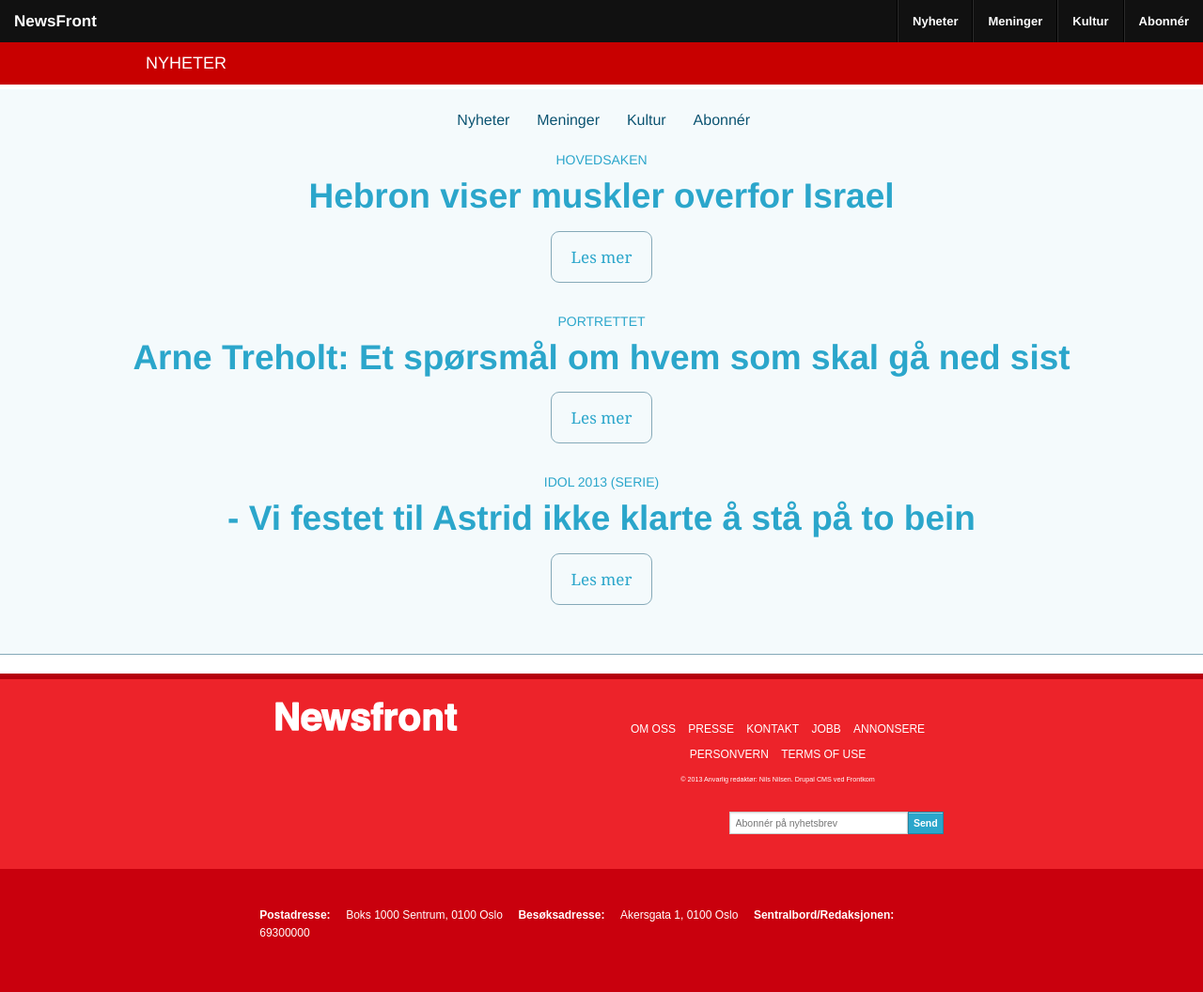
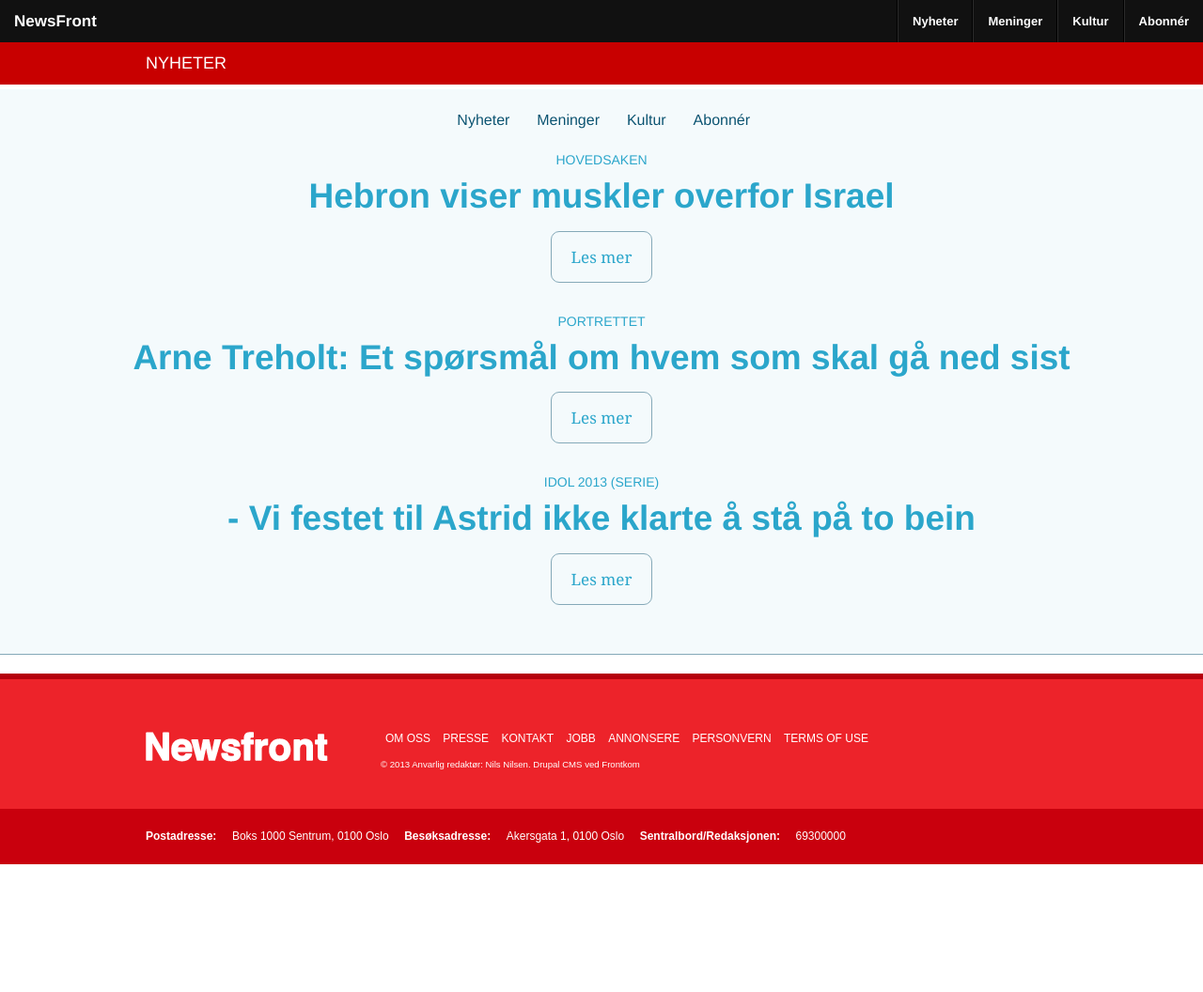
Before and after one commit to front/nb, a Jekyll site: the page built from tl-menu.html, in a window 1280 px wide. Shown: the whole page at 94% size. Built offline with Jekyll 4.4.1, drawn with Linux system fonts in a browser that asks for light colours; after the commit the page ends 920 px from its top, so only the background shows below that.

Commit message:
newsweekish footer now looks good on big screens too

```diff
--- a/_layouts/zurb.html
+++ b/_layouts/zurb.html
@@ -106,12 +106,12 @@
 
   <footer class="global-footer">
     <div class="links-bar row">
-      <div class="large-4 columns">
+      <div class="large-3 columns">
         <a href="/" class="footer-logo-link">
           <h3 class="image-replace nf-logo-white">Newsfront</h3>
         </a>
       </div>
-      <div class="standard-links large-6 columns">
+      <div class="standard-links large-9 columns">
         <ul class="inline-block">
           <li><a href="#">Om oss</a></li>
           <li><a href="#">Presse</a></li>
@@ -124,7 +124,8 @@
         <small>© 2013 Anvarlig redaktør: Nils Nilsen. <a href="http://www.frontkom.no">Drupal CMS ved Frontkom</a></small>
       </div>
     </div>
-    <div class="row newsletter-signup">
+
+    <!-- <div class="row newsletter-signup">
         <div class="large-4 columns right">
           <div class="row collapse">
             <div class="small-10 columns">
@@ -135,7 +136,8 @@
             </div>
           </div>
         </div>
-      </div>
+    </div>
+ -->
     <div class="final-bar clearfix hide-mobile">
       <div class="row">
         <div class="contact-info large-12 columns center">
--- a/css/nfn.css
+++ b/css/nfn.css
@@ -317,13 +317,14 @@
 }
 
 .global-footer .standard-links {
-  margin: 0 auto 30px;
+  margin: 10px auto;
 }
 
 .global-footer .standard-links ul {
   float: none;
-  margin: 20px auto 4px;
+  margin: 0 auto 4px;
   display: block;
+  font-size: 12px;
 }
 
 .global-footer .standard-links li {
@@ -342,12 +343,22 @@
   height: 32px;
 }
 
-.global-footer .final-bar {
+.links-bar {
+  padding-top: 30px;
+  padding-bottom: 10px;
+}
+
+.final-bar {
   clear: both;
   overflow: hidden;
   background: #c9000d;
   margin-top: 24px;
-  padding: 40px 60px;
+  padding: 20px 60px;
+}
+
+.final-bar ul {
+  font-size: 12px;
+  margin-bottom: 0;
 }
 
 .footer-logo-link {
@@ -387,4 +398,11 @@
   .overlay {
   max-width: 33%;
   }
+  .global-footer {
+    text-align: left;
+    font-size: 16px;
+  }
+  .global-footer .standard-links {
+  margin: 0 auto;
 }
+}
```
